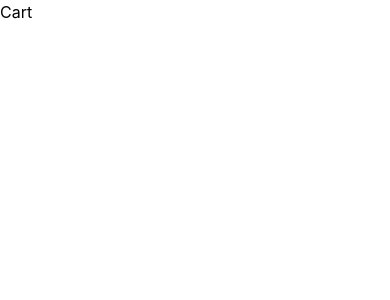
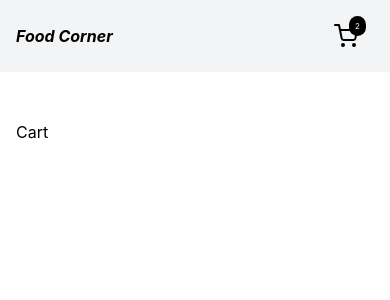
Before and after one commit to vijaydevguy/redux-shopping-cart, a React (Vite) app: page /cart in a window 390 px wide. Shown: the top 300 px of the page. Built offline with nearby package versions, Linux system fonts and the light colour scheme.

Commit message:
basic_flow

```diff
--- a/src/App.jsx
+++ b/src/App.jsx
@@ -3,7 +3,7 @@ import reactLogo from "./assets/react.svg";
 import viteLogo from "./assets/vite.svg";
 import heroImg from "./assets/hero.png";
 import "./App.css";
-import { BrowserRouter, Routes, Route } from "react-router-dom";
+import { Routes, Route } from "react-router-dom";
 import Products from "./pages/Products";
 import Cart from "./pages/Cart";
 import Product from "./pages/Product";
@@ -12,13 +12,11 @@ function App() {
   const [count, setCount] = useState(0);
 
   return (
-    <BrowserRouter>
-      <Routes>
-        <Route path="/" element={<Products />} />
-        <Route path="/:id" element={<Product />} />
-        <Route path="/cart" element={<Cart />} />
-      </Routes>
-    </BrowserRouter>
+    <Routes>
+      <Route path="/" element={<Products />} />
+      <Route path="/:id" element={<Product />} />
+      <Route path="/cart" element={<Cart />} />
+    </Routes>
   );
 }
 
--- /dev/null
+++ b/src/components/Navbar.jsx
@@ -0,0 +1,23 @@
+import React from "react";
+import { FiShoppingCart } from "react-icons/fi";
+import { Link } from "react-router-dom";
+
+const Navbar = () => {
+  return (
+    <div className="bg-gray-100 sticky top-0 z-50">
+      <div className="commonPadding py-6 flex items-center justify-between gap-6">
+        <Link to={"/"} className="font-bold italic">
+          Food Corner
+        </Link>
+        <Link to={"/cart"} className="relative pr-4">
+          <p className="absolute right-2 -top-2 z-10 rounded-full text-[8px] bg-black text-white p-1 px-1.5">
+            2
+          </p>
+          <FiShoppingCart size={24} className="-z-1 " />
+        </Link>
+      </div>
+    </div>
+  );
+};
+
+export default Navbar;
--- a/src/main.jsx
+++ b/src/main.jsx
@@ -2,9 +2,14 @@ import { StrictMode } from "react";
 import { createRoot } from "react-dom/client";
 import "./index.css";
 import App from "./App.jsx";
+import Navbar from "./components/Navbar.jsx";
+import { BrowserRouter } from "react-router-dom";
 
 createRoot(document.getElementById("root")).render(
   <StrictMode>
-    <App />
+    <BrowserRouter>
+      <Navbar />
+      <App />
+    </BrowserRouter>
   </StrictMode>,
 );
--- a/src/pages/Cart.jsx
+++ b/src/pages/Cart.jsx
@@ -2,7 +2,7 @@ import React from 'react'
 
 const Cart = () => {
   return (
-    <div>Cart</div>
+    <div className='commonPadding'>Cart</div>
   )
 }
 
--- a/src/pages/Product.jsx
+++ b/src/pages/Product.jsx
@@ -9,15 +9,19 @@ const Product = () => {
   // console.log(product);
 
   return (
-    <div className="commonPadding grid lg:grid-cols-4 md:grid-cols-3 grid-cols-2 gap-5">
+    <div className="commonPadding grid lg:grid-cols-4 md:grid-cols-3 grid-cols-2 gap-5 gap-y-5">
       {product[0].menu.map((item, i) => (
-        <div key={i}>
+        <div key={i} className="flex flex-col gap-2">
           <img
             src={item.image}
             alt="restaurant"
             className="w-full h-full max-h-[250px] object-center object-cover select-none pointer-events-none rounded-[12px] overflow-hidden "
           />
-          <h2>{item.name}</h2>
+
+          <div className="flex justify-between gap-2 items-center">
+            <h2>{item.name}</h2>
+            <button className="cursor-pointer underline">Add to Cart</button>
+          </div>
         </div>
       ))}
     </div>
```
